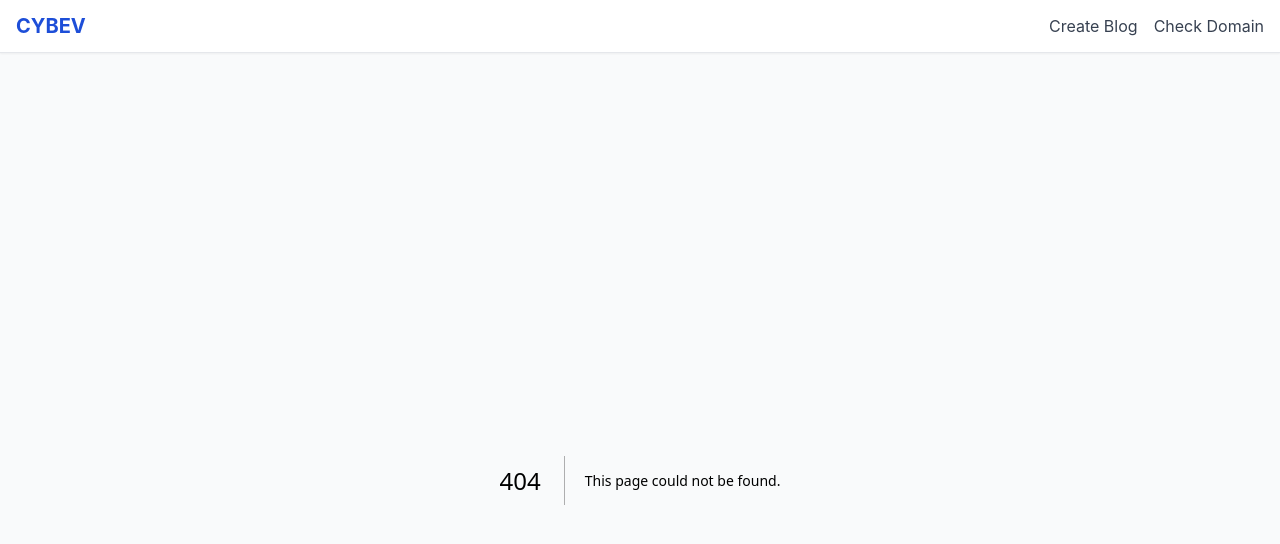
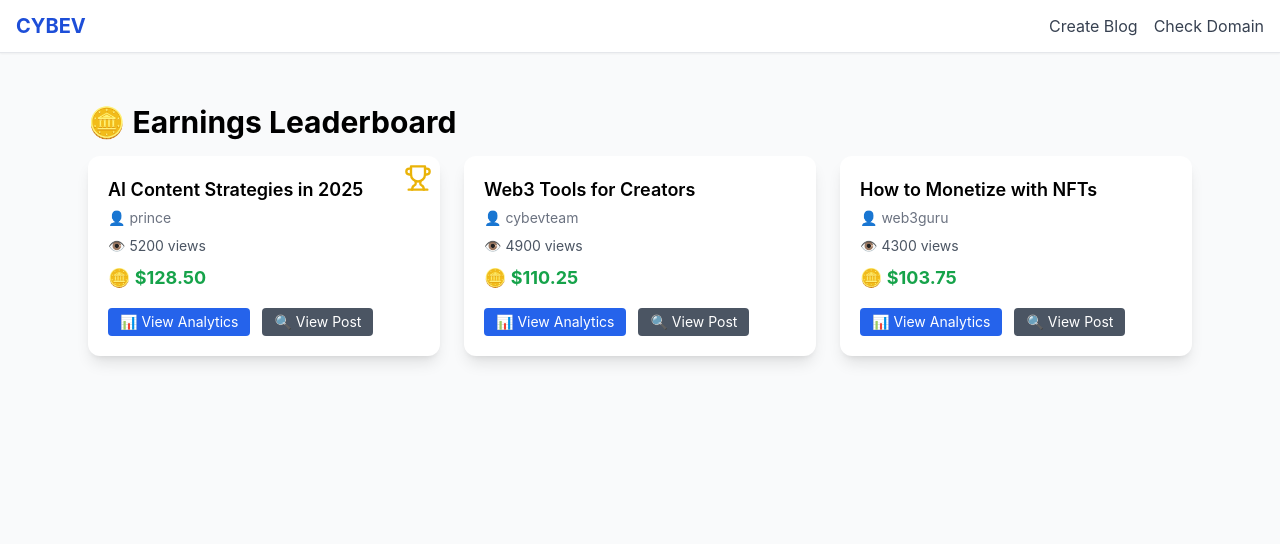
Before and after one commit to cybev1/cybev-frontend, a Next.js app: page /studio/analytics/earnings in a window 1280 px wide. Before the commit this address had no page. Shown: the top 544 px of the page. Built offline with nearby package versions, Linux system fonts and the light colour scheme.

Commit message:
Add files via upload

```diff
--- /dev/null
+++ b/pages/studio/analytics/earnings.jsx
@@ -0,0 +1,68 @@
+
+import React, { useEffect, useState } from 'react';
+import Link from 'next/link';
+import { Trophy } from 'lucide-react';
+
+export default function EarningsLeaderboard() {
+  const [posts, setPosts] = useState([]);
+
+  useEffect(() => {
+    // Simulate fetch from /api/analytics/earnings
+    setPosts([
+      {
+        _id: 'p1',
+        title: 'AI Content Strategies in 2025',
+        earnings: 128.50,
+        views: 5200,
+        author: 'prince'
+      },
+      {
+        _id: 'p2',
+        title: 'Web3 Tools for Creators',
+        earnings: 110.25,
+        views: 4900,
+        author: 'cybevteam'
+      },
+      {
+        _id: 'p3',
+        title: 'How to Monetize with NFTs',
+        earnings: 103.75,
+        views: 4300,
+        author: 'web3guru'
+      }
+    ]);
+  }, []);
+
+  return (
+    <div className="max-w-6xl mx-auto p-6">
+      <h1 className="text-3xl font-bold mb-4">🪙 Earnings Leaderboard</h1>
+      <div className="grid grid-cols-1 md:grid-cols-2 lg:grid-cols-3 gap-6">
+        {posts.map((post, index) => (
+          <div key={post._id} className="bg-white dark:bg-gray-800 p-5 rounded-xl shadow-lg relative">
+            {index === 0 && (
+              <div className="absolute top-2 right-2">
+                <Trophy className="text-yellow-500" size={28} />
+              </div>
+            )}
+            <h2 className="text-lg font-semibold mb-1 truncate">{post.title}</h2>
+            <div className="text-gray-500 text-sm mb-2">👤 {post.author}</div>
+            <div className="text-sm text-gray-600">👁️ {post.views} views</div>
+            <div className="text-lg font-bold text-green-600 mt-2">🪙 ${post.earnings.toFixed(2)}</div>
+            <div className="mt-4 flex gap-3">
+              <Link href={`/studio/analytics/post/${post._id}`}>
+                <button className="px-3 py-1 text-sm bg-blue-600 text-white rounded hover:bg-blue-700">
+                  📊 View Analytics
+                </button>
+              </Link>
+              <Link href={`/post/${post._id}`}>
+                <button className="px-3 py-1 text-sm bg-gray-600 text-white rounded hover:bg-gray-700">
+                  🔍 View Post
+                </button>
+              </Link>
+            </div>
+          </div>
+        ))}
+      </div>
+    </div>
+  );
+}
```
